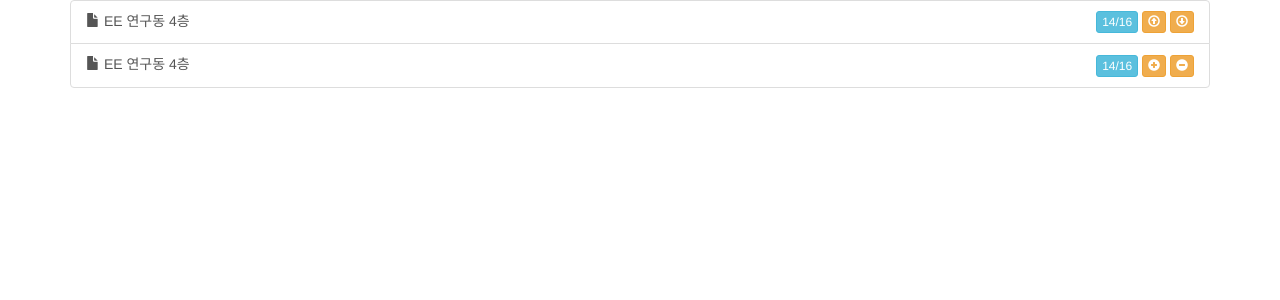
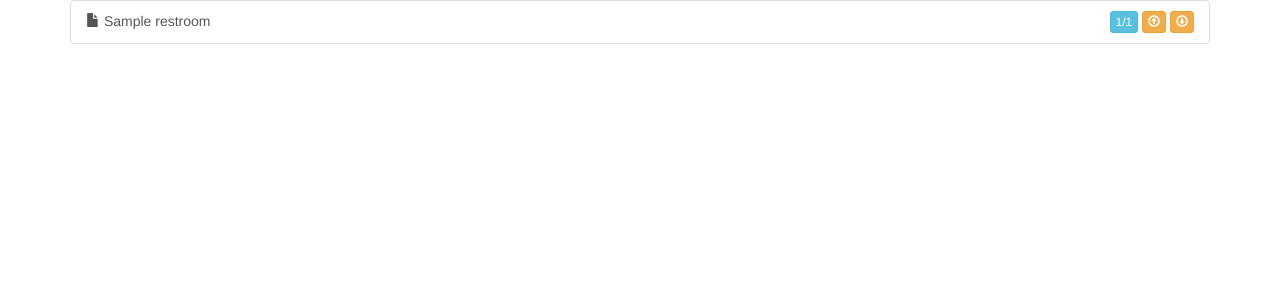
Before and after one commit to NotMobisMan/NotHMRestroomApp, a Flask app: template templates/index.html in a window 1280 px wide. Shown: the top 300 px of the page. Run offline with Flask 2, Linux system fonts and the light colour scheme; the template is opened without the code that fills it: most values are stand-ins (such as "Sample title", 1, 10 or a date in 2020); some libraries are stand-ins or nearby versions.

Commit message:
Implement up & down api

```diff
--- a/main.py
+++ b/main.py
@@ -11,16 +11,60 @@ app.config['SECRET_KEY'] = '123456790'
 admin = flask_admin.Admin(app, name="Admin")
 
 api = Api(app,doc='/apidoc/',version='1.0')
+"""
 
+"""
 @api.route('/hello')
 class HelloWorld(Resource):
     def get(self):
-        return {'hello' : 'world'}
+        return {'hello' : Restroom.get_list().fetch()}
 
 @app.route('/main')
 def index_page():
-    return render_template('index.html')
+    restrooms = Restroom.get_list().fetch();
+    return render_template('index.html',restrooms = restrooms)
 
+# API for increasing the number of users
+# It means that the number of vacant rooms will be decreased.
+@api.route('/Up/<string:url>')
+class Up(Resource):
+    def get(self,url):
+        targetKey = ndb.Key(urlsafe=url)
+        target = targetKey.get()
+
+        NumOfVacantRooms = target.NumOfVacantRooms
+        Before = NumOfVacantRooms
+
+        if NumOfVacantRooms > 0 :
+            NumOfVacantRooms = NumOfVacantRooms - 1
+        target.NumOfVacantRooms = NumOfVacantRooms
+        target.put()
+        After = NumOfVacantRooms
+
+        return {'status' : 'ok', 'before':Before, 'after' : After}
+
+
+
+
+# API for increasing the number of users
+# It means that the number of vacant rooms will be decreased.
+@api.route('/Down/<string:url>')
+class Down(Resource):
+    def get(self,url):
+        targetKey = ndb.Key(urlsafe=url)
+        target = targetKey.get()
+
+        NumOfVacantRooms = target.NumOfVacantRooms
+        Before = NumOfVacantRooms
+
+        if NumOfVacantRooms < target.NumOfRooms :
+            NumOfVacantRooms = NumOfVacantRooms + 1
+
+        target.NumOfVacantRooms = NumOfVacantRooms
+        target.put()
+        After = NumOfVacantRooms
+
+        return {'status' : 'ok', 'before':Before, 'after' : After}
 
 
 class Restroom(ndb.Model):
@@ -28,6 +72,10 @@ class Restroom(ndb.Model):
     NumOfRooms = ndb.IntegerProperty()
     NumOfVacantRooms = ndb.IntegerProperty()
 
+    @classmethod
+    def get_list(cls):
+        return cls.query()
+
 
 
 admin.add_view(appengine.ModelView(Restroom))
--- a/templates/index.html
+++ b/templates/index.html
@@ -14,6 +14,26 @@
 		<!-- Bootstrap core CSS -->
 		<link rel="stylesheet" href="https://maxcdn.bootstrapcdn.com/bootstrap/3.3.2/css/bootstrap.min.css">
 
+		<script src="https://ajax.googleapis.com/ajax/libs/jquery/3.3.1/jquery.min.js"></script>
+
+	<script>
+		function Up(url){
+			$.ajax({
+				url : './Up/' + url,
+				success:function(data){
+					window.location.reload();
+				}
+			});
+		}
+		function Down(url){
+			$.ajax({
+				url : './Down/' + url,
+				success:function(data){
+					window.location.reload();
+				}
+			});
+		}
+	</script>
 
 
 	</head>
@@ -22,34 +42,22 @@
 
 		<div class="container">
 			<div class="list-group">
+				{% for restroom in restrooms %}
 				<a href="#" class="list-group-item clearfix">
 					<span class="glyphicon glyphicon-file"></span>
-					EE 연구동 4층
+					{{ restroom['name']}}
 					<span class="pull-right">
-						<button class="btn btn-xs btn-info">14/16</button>
-						<button class="btn btn-xs btn-warning">
+						<button class="btn btn-xs btn-info">{{restroom['NumOfVacantRooms']}}/{{restroom['NumOfRooms']}}</button>
+						<button onClick = Up("{{restroom.key.urlsafe()}}") class="btn btn-xs btn-warning">
 							<span class="glyphicon glyphicon-upload"></span>
 						</button>
 
-						<button class="btn btn-xs btn-warning">
+						<button onClick = Down("{{restroom.key.urlsafe()}}") class="btn btn-xs btn-warning">
 							<span class="glyphicon glyphicon-download"></span>
 						</button>
 					</span>
 				</a>
-				<a href="#" class="list-group-item clearfix">
-					<span class="glyphicon glyphicon-file"></span>
-					EE 연구동 4층
-					<span class="pull-right">
-						<button class="btn btn-xs btn-info">14/16</button>
-						<button class="btn btn-xs btn-warning">
-							<span class="glyphicon glyphicon-plus-sign"></span>
-						</button>
-
-						<button class="btn btn-xs btn-warning">
-							<span class="glyphicon glyphicon-minus-sign"></span>
-						</button>
-					</span>
-				</a>
+				{% endfor %}
 			</div>
 		</div>
 
```
